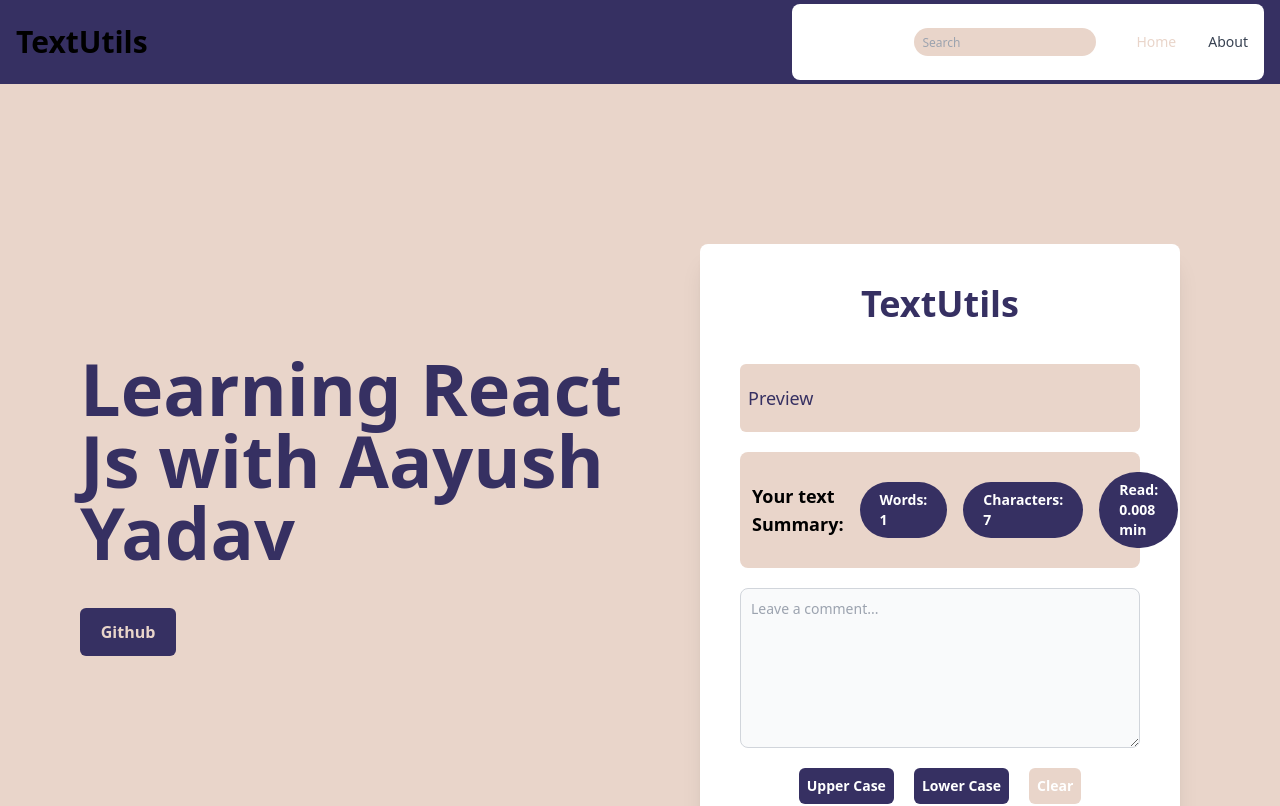
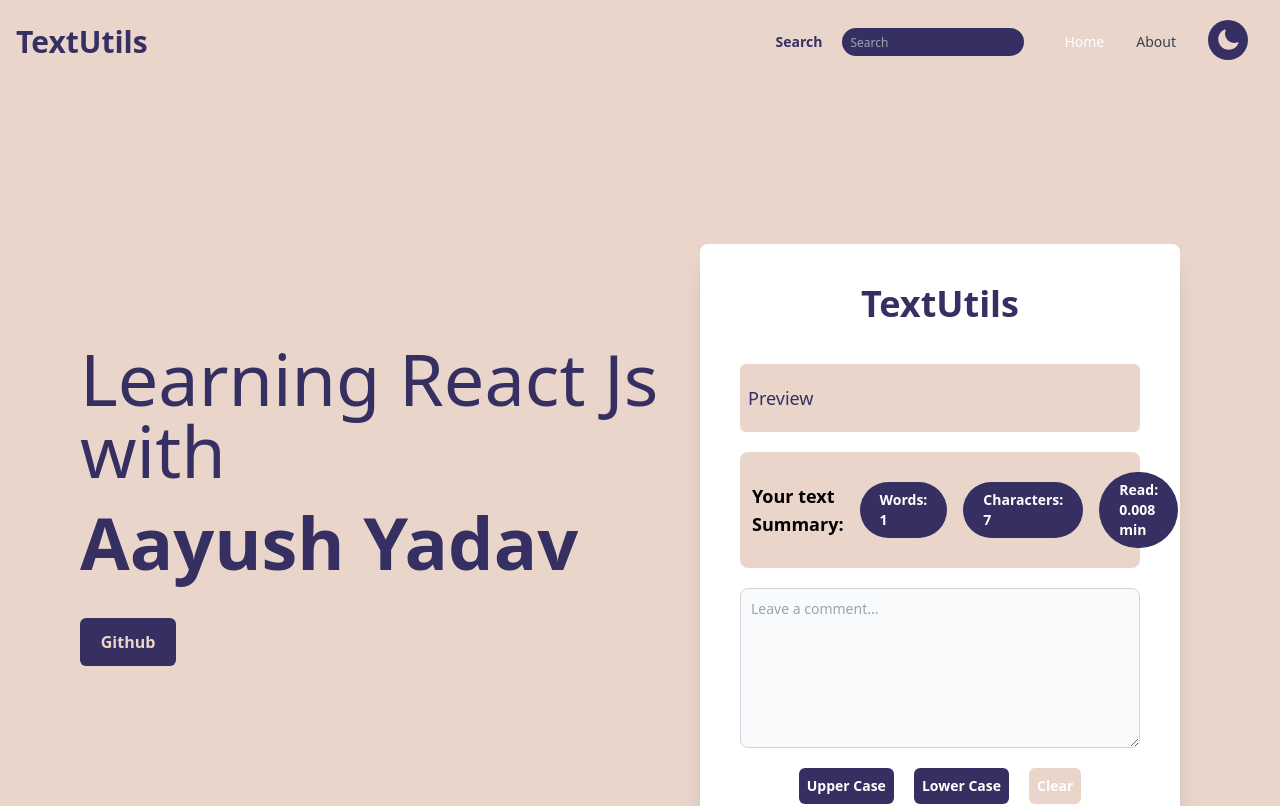
Before and after one commit to AayushDev-02/React---Tailwind-, a React (Create React App) app: page / in a window 1280 px wide. Shown: the top 806 px of the page. Built offline with nearby package versions, Linux system fonts and the light colour scheme.

Commit message:
09/02/23

```diff
--- a/src/App.js
+++ b/src/App.js
@@ -3,22 +3,43 @@ import About from './components/About';
 import Navbar from './components/Navbar';
 import TextForm from './components/TextForm';
 import { useState } from 'react';
+import { MoonIcon, SunIcon } from '@heroicons/react/24/solid'
 
 
 function App() {
-  const [darkMode, setdarkMode] = useState(false);
+  const [darkMode, setdarkMode] = useState({
+    color: '#363062',
+    bgColor: '#E9D5CA',
+    icon: MoonIcon,
+  });
+
+  const toggleDarkMode = () => {
+    if (darkMode.bgColor === '#E9D5CA') {
+      setdarkMode({
+        color: '#E9D5CA',
+        bgColor: '#363062',
+        icon: SunIcon,
+      })
+    } else {
+      setdarkMode({
+        color: '#363062',
+        bgColor: '#E9D5CA',
+        icon: MoonIcon,
+      })
+    }
+  }
   return (
     <>
-      <Navbar title="TextUtils" mode={darkMode} />
+      <Navbar title="TextUtils" color={darkMode.color} Heroicon={darkMode.icon} bg={darkMode.bgColor} enableDarkMode={toggleDarkMode} />
       <div className='grid grid-cols-2 m-10 py-10 '>
         <div className='my-auto w-full font-extrabold ml-10 space-y-10'>
-          <h1 className='text-7xl   text-[#363062]  '>Learning React Js with Aayush Yadav</h1>
+          <div className='text-7xl space-y-5  text-[#363062]  '><div className='text-7xl font-thin'>Learning React Js with</div><div>Aayush Yadav</div></div>
           <button className='w-24 p-3 bg-[#363062]  text-[#E9D5CA] rounded-md font-bold'>Github</button>
         </div>
         <TextForm title="TextUtils" />
       </div>
 
-      <About/>
+      <About />
     </>
   );
 }
--- a/src/components/Navbar.js
+++ b/src/components/Navbar.js
@@ -1,36 +1,38 @@
 import React from 'react'
 import PropTypes from 'prop-types'
 
-
 export default function Navbar(props) {
   return (
-    <nav className=" border-gray-200 px-2 sm:px-4 py-1  bg-[#363062] sticky top-0">
-        <div className="container flex flex-wrap items-center justify-between mx-auto">
+    <nav className={` border-gray-200 px-2 sm:px-4 py-1 bg-[${props.bg}] `}>
+        <div className={`container flex flex-wrap items-center justify-between mx-auto bg-[${props.bg}]`}>
           <a href="/" className="flex items-center">
-            <span className="self-center text-3xl font-extrabold whitespace-nowrap dark:text-white">{props.title}</span>
+            <span className={`self-center text-3xl font-extrabold whitespace-nowrap text-[${props.color}]`}>{props.title}</span>
           </a>
 
 
 
 
-          <button data-collapse-toggle="navbar-default" type="button" className="inline-flex items-center p-2 ml-3 text-sm text-gray-500 rounded-lg md:hidden hover:bg-gray-100 focus:outline-none focus:ring-2 focus:ring-gray-200 dark:text-gray-400 dark:hover:bg-gray-700 dark:focus:ring-gray-600" aria-controls="navbar-default" aria-expanded="false">
+          <button data-collapse-toggle="navbar-default" type="button" className="inline-flex items-center p-2 ml-3 text-sm  rounded-lg md:hidden focus:outline-none focus:ring-2 focus:ring-gray-200 dark:text-gray-400 " aria-controls="navbar-default" aria-expanded="false">
             <span className="sr-only">Open main menu</span>
             <svg className="w-6 h-6" aria-hidden="true" fill="currentColor" viewBox="0 0 20 20" xmlns="http://www.w3.org/2000/svg"><path fill-rule="evenodd" d="M3 5a1 1 0 011-1h12a1 1 0 110 2H4a1 1 0 01-1-1zM3 10a1 1 0 011-1h12a1 1 0 110 2H4a1 1 0 01-1-1zM3 15a1 1 0 011-1h12a1 1 0 110 2H4a1 1 0 01-1-1z" clip-rule="evenodd"></path></svg>
           </button>
           <div className="hidden w-full  md:w-auto md:flex items-center justify-center" id="navbar-default">
-            <ul className="flex flex-col p-4 mt-4 border border-gray-100 rounded-lg bg-gray-50 md:flex-row md:space-x-8 md:mt-0 md:text-sm md:font-medium md:border-0 md:bg-white dark:bg-gray-800 md:dark:bg-[#363062] dark:border-gray-700">
+            <ul className={`flex flex-col p-4 mt-4 border  rounded-lg  md:flex-row md:space-x-8 md:mt-0 md:text-sm md:font-medium md:border-0 md:dark:bg-[${props.bg}] dark:border-gray-700`}>
               <li></li>
               <li>
               <div className='hidden w-1/4 md:flex space-x-5 h-full p-2 '>
-                <span className='font-semibold text-white my-auto'>Search</span>
-                <input placeholder='Search'  className=' bg-[#E9D5CA] rounded-2xl text-black focus:outline-none pl-2 py-1 font-thin text-xs h-7'></input>
+                <span className={`font-semibold text-[${props.color}] my-auto`}>Search</span>
+                <input placeholder='Search'  className={` bg-[${props.color}] rounded-2xl text-black focus:outline-none pl-2 py-1 font-thin text-xs h-7`}></input>
             </div>
               </li>
               <li className='flex items-center justify-center'>
-                <a href="/" className="block py-2 pl-3 pr-4 text-white bg-blue-700 rounded md:bg-transparent md:text-[#E9D5CA] md:p-0 dark:text-white hover:text-white" aria-current="page">Home</a>
+                <a href="/" className={`block py-2 pl-3 pr-4 text-white bg-blue-700 rounded md:bg-transparent md:text-[${props.color}] md:p-0 hover:text-white`} aria-current="page">Home</a>
               </li>
               <li className='flex items-center justify-center'>
-                <a href="/" className="block py-2 pl-3 pr-4 text-gray-700 rounded hover:bg-gray-100 md:hover:bg-transparent md:border-0 md:hover:text-blue-700 md:p-0 dark:text-white md:dark:hover:text-white dark:hover:bg-gray-700 dark:hover:text-white md:dark:hover:bg-transparent hover:text-[#E9D5CA]">{props.aboutText}</a>
+                <a href="/" className={`block py-2 pl-3 pr-4 text-gray-700 rounded hover:bg-gray-100 md:border-0 md:p-0 md:text-[${props.color}] md:dark:hover:text-white dark:hover:bg-gray-700 dark:hover:text-white md:dark:hover:bg-transparent hover:text-[#E9D5CA]`}>{props.aboutText}</a>
+              </li>
+              <li className={`flex justify-center items-center rounded-full bg-[${props.color}] w-10 h-10 cursor-pointer`} onClick={props.enableDarkMode}>
+              <props.Heroicon className={`h-6 w-6 text-[${props.bg}]`} aria-hidden="true" />
               </li>
 
             </ul>
```
